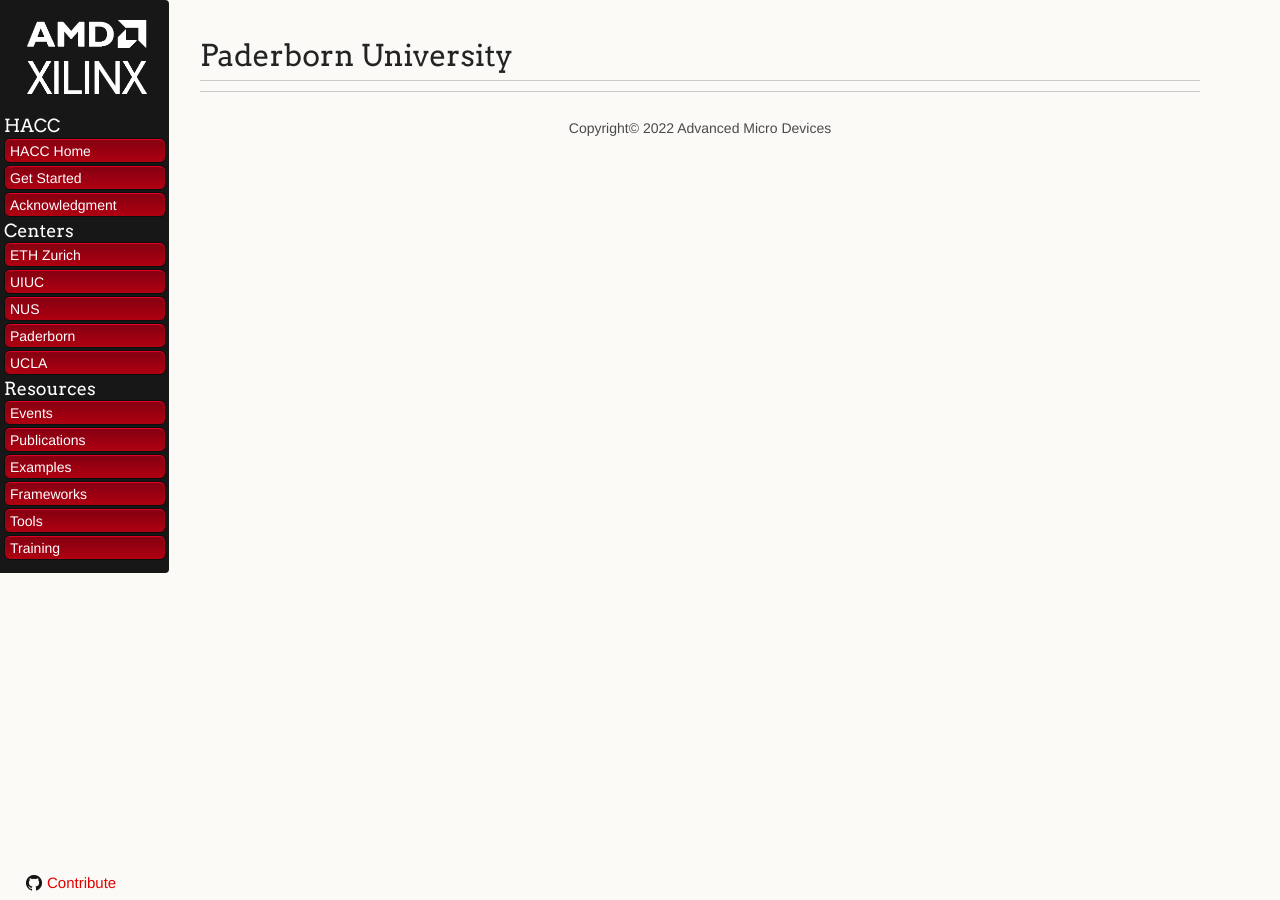
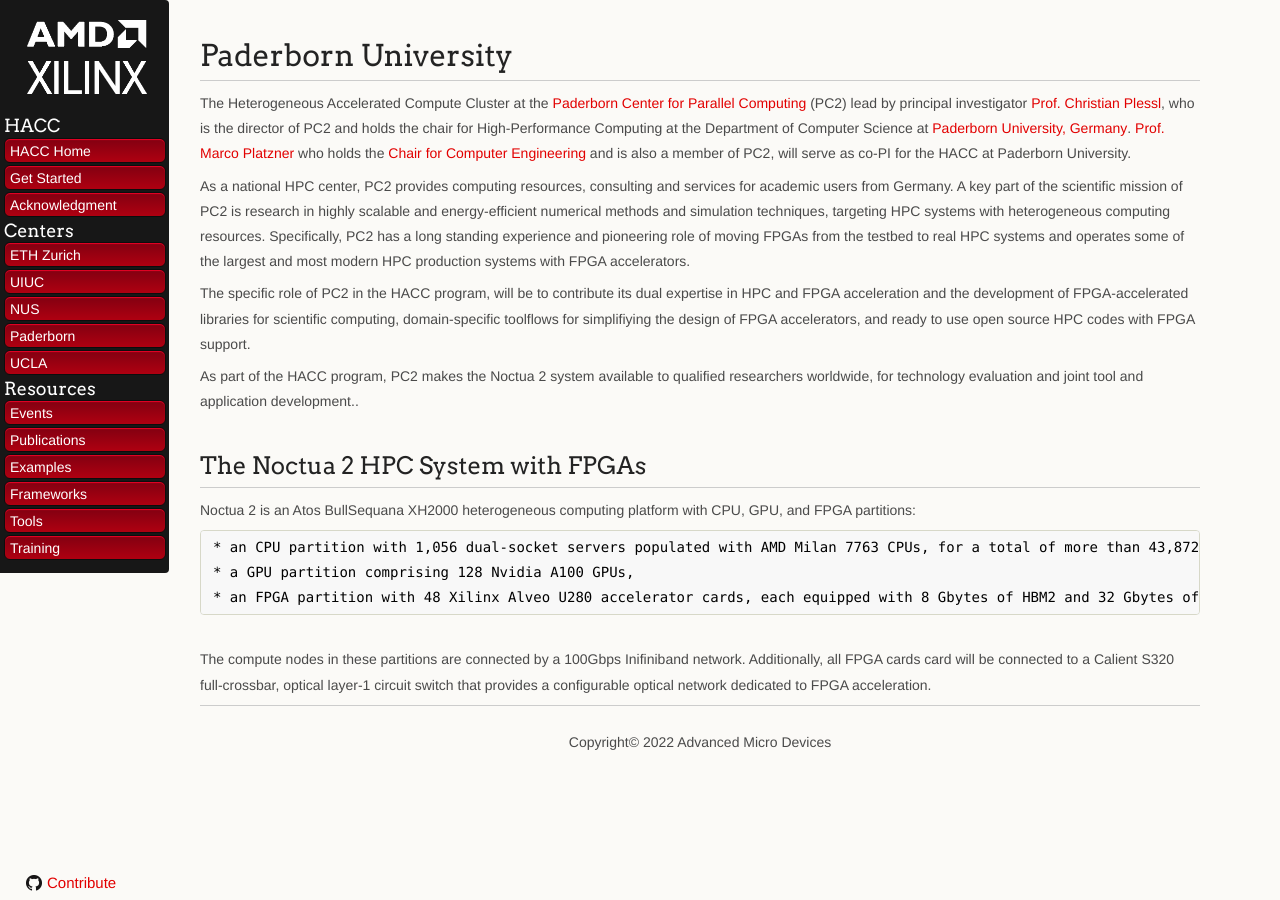
Before and after one commit to Xilinx/xacc, a Jekyll site: the page built from docs/paderborn.md, in a window 1280 px wide. Built offline with Jekyll 4.4.1, drawn with Linux system fonts in a browser that asks for light colours; nearby versions of some CDN libraries; our own code applies the rules of GitHub Pages for plain Markdown files.

Commit message:
First draft

```diff
--- a/docs/_data/centers_sidebar.yml
+++ b/docs/_data/centers_sidebar.yml
@@ -11,7 +11,7 @@
   url: nus.html
 
 - title: Paderborn
-  url: pederborn.html
+  url: paderborn.html
 
 - title: UCLA
   url: ucla.html
--- a/docs/paderborn.md
+++ b/docs/paderborn.md
@@ -1,3 +1,25 @@
 # Paderborn University
+
+The Heterogeneous Accelerated Compute Cluster at the [Paderborn Center for Parallel Computing](https://pc2.uni-paderborn.de) (PC2) lead by principal investigator [Prof. Christian Plessl](https://en.cs.uni-paderborn.de/hpc/team/group/members/plessl), who is the director of PC2 and holds the chair for High-Performance Computing at the Department of Computer Science at [Paderborn University, Germany](https://www.uni-paderborn.de/en). [Prof. Marco Platzner](https://en.cs.uni-paderborn.de/ceg/team/group/people/marco-platzner) who holds the [Chair for Computer Engineering](https://en.cs.uni-paderborn.de/ceg) and is also a member of PC2, will serve as co-PI for the HACC at Paderborn University.
+
+As a national HPC center, PC2 provides computing resources, consulting and services for academic users from Germany. A key part of the scientific mission of PC2 is research in highly scalable and energy-efficient numerical methods and simulation techniques, targeting HPC systems with heterogeneous computing resources. Specifically, PC2 has a long standing experience and pioneering role of moving FPGAs from the testbed to real HPC systems and operates some of the largest and most modern HPC production systems with FPGA accelerators.
+
+The specific role of PC2 in the HACC program, will be to contribute its dual expertise in HPC and FPGA acceleration and the development of FPGA-accelerated libraries for scientific computing, domain-specific toolflows for simplifiying the design of FPGA accelerators, and ready to use open source HPC codes with FPGA support.
+
+As part of the HACC program, PC2 makes the Noctua 2 system available to qualified researchers worldwide, for technology evaluation and joint tool and application development..
+
+
+## The Noctua 2 HPC System with FPGAs
+
+Noctua 2 is an Atos BullSequana XH2000 heterogeneous computing platform with CPU, GPU, and FPGA partitions:
+
+    * an CPU partition with 1,056 dual-socket servers populated with AMD Milan 7763 CPUs, for a total of more than 43,872 CPUs,
+    * a GPU partition comprising 128 Nvidia A100 GPUs,
+    * an FPGA partition with 48 Xilinx Alveo U280 accelerator cards, each equipped with 8 Gbytes of HBM2 and 32 Gbytes of DDR4 memory and 32 BittWare 520N FPGA accelerator cards
+
+The compute nodes in these partitions are connected by a 100Gbps Inifiniband network. Additionally, all FPGA cards card will be connected to a Calient S320 full-crossbar, optical layer-1 circuit switch that provides a configurable optical network dedicated to FPGA acceleration.
+
+
+
 ---------------------------------------
 <p align="center">Copyright&copy; 2022 Advanced Micro Devices</p>
```
